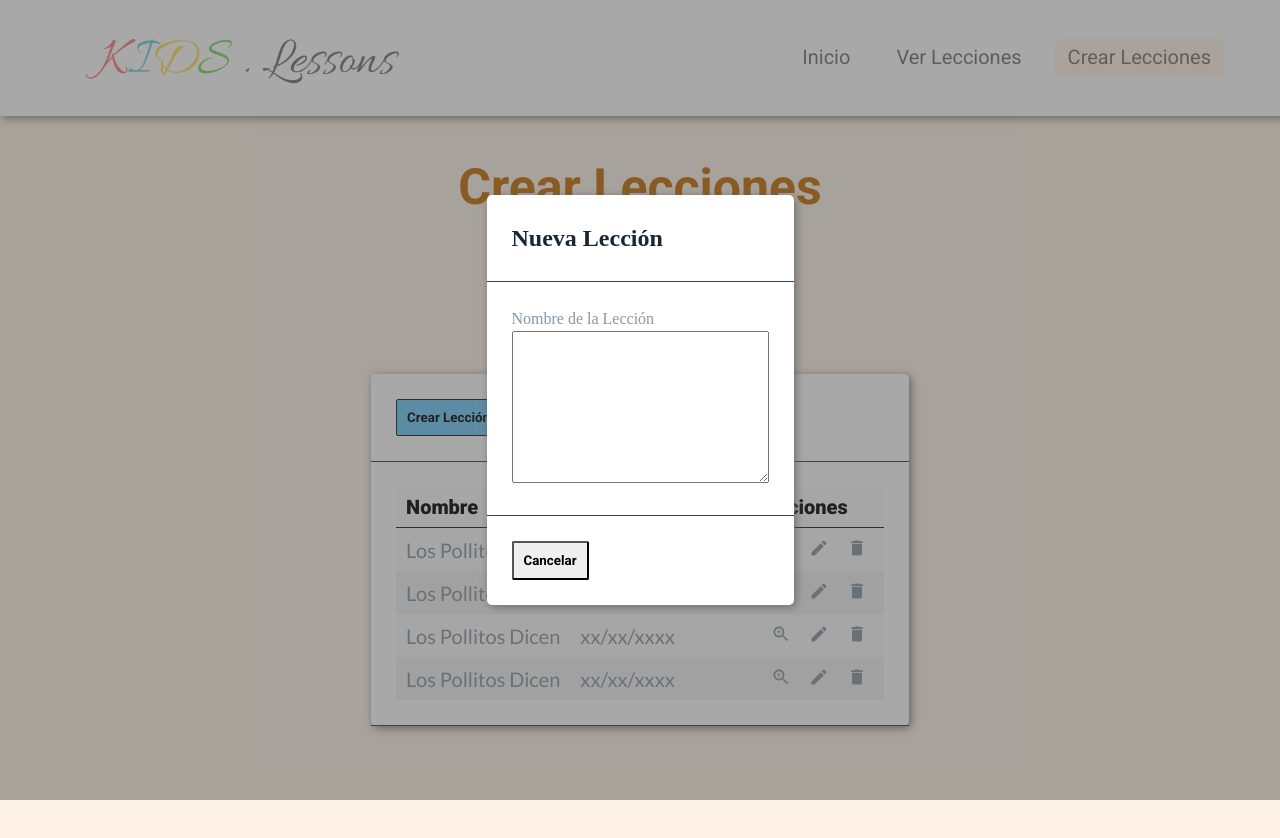
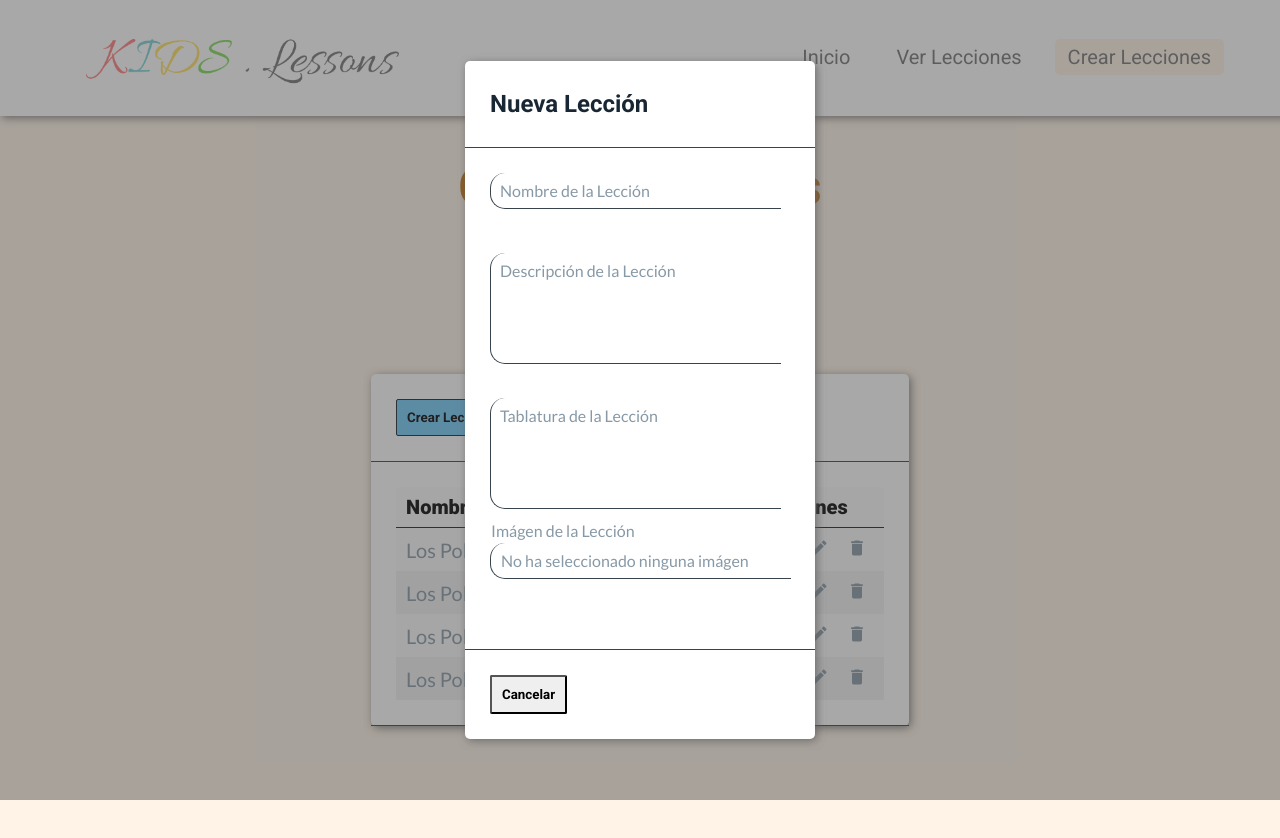
Before and after one commit to federicoalonso/gitTrucho, a website: page src/pages/crearLecciones/crearLecciones.html in a window 1280 px wide. Both pictures are taken after a click on the button "Crear Lección". Drawn offline with Linux system fonts and the light colour scheme.

Commit message:
formulario creacion lecciones

```diff
--- a/src/pages/crearLecciones/crearLecciones.html
+++ b/src/pages/crearLecciones/crearLecciones.html
@@ -96,10 +96,22 @@
             </div>
             <div class="card-body">
                 <div class="input-box">
+                    <input type="text" name="txt-nombre-leccion" id="txt-nombre-leccion" required>
                     <label for="txt-nombre-leccion">Nombre de la Lección</label>
-                    <input type="text" name="txt-nombre-leccion" id="txt-nombre-leccion">
                 </div>
-                <textarea name="" id="" cols="30" rows="10"></textarea>
+                <div class="input-box textarea">
+                    <textarea name="txt-descripcion-leccion" id="txt-descripcion-leccion" required></textarea>
+                    <label for="txt-descripcion-leccion">Descripción de la Lección</label>
+                </div>
+                <div class="input-box textarea">
+                    <textarea name="txt-tablatura-leccion" id="txt-tablatura-leccion" required></textarea>
+                    <label for="txt-tablatura-leccion">Tablatura de la Lección</label>
+                </div>
+                <div class="input-box files" id="imp-file">
+                    <input type="file" name="fil-img-leccion" id="fil-img-leccion">
+                    <label for="fil-img-leccion">Imágen de la Lección</label>
+                    <label id="imagen-seleccionada">No ha seleccionado ninguna imágen</label>
+                </div>
             </div>
             <div class="card-footer">
                 <button id="btn-ocultar-modal">Cancelar</button>
--- a/src/pages/crearLecciones/crearLecciones.js
+++ b/src/pages/crearLecciones/crearLecciones.js
@@ -1,5 +1,10 @@
 document.getElementById("btn-crear-leccion").addEventListener("click", mostrarModal);
 document.getElementById("btn-ocultar-modal").addEventListener("click", ocultarModal);
+document.getElementById("imp-file").addEventListener("click", seleccionarImagen);
+document.getElementById("fil-img-leccion").addEventListener("change", tomarImagen);
+
+const impSeleccionImg = document.getElementById("fil-img-leccion");
+const txtSeleccionImg = document.getElementById("imagen-seleccionada");
 
 function mostrarModal(){
     document.getElementById("modal").classList.add("visible");
@@ -8,3 +13,15 @@ function mostrarModal(){
 function ocultarModal(){
     document.getElementById("modal").classList.remove("visible");
 }
+
+function seleccionarImagen(){
+    impSeleccionImg.click();
+}
+
+function tomarImagen(){
+    if(impSeleccionImg.value){
+        txtSeleccionImg.innerHTML = impSeleccionImg.value.match(/[\/\\]([\w\d\s\.\-\(\)]+)$/)[1];
+    } else {
+        txtSeleccionImg.innerHTML = "No ha seleccionado ninguna imágen";
+    }
+}
--- a/src/sass/_colors.scss
+++ b/src/sass/_colors.scss
@@ -12,7 +12,7 @@ $font-dark: #000;
 $font-title-color: #c66f07;
 
 $border-primary: $primary;
-$border-light: #fff;
+$border-light: rgb(208, 208, 208);
 $border-grey: #38444d;
 $border-dark: $primary-dark;
 
--- a/src/sass/_layout.scss
+++ b/src/sass/_layout.scss
@@ -112,3 +112,17 @@ h1 {
 .m-auto{
     margin: auto;
 }
+
+::-webkit-scrollbar {
+    width: 8px;
+}
+
+::-webkit-scrollbar-thumb {
+    background: linear-gradient(transparent, rgb(0, 172, 149));
+    border-radius: 6px;
+}
+
+::-webkit-scrollbar-thumb:hover {
+    cursor: pointer !important;
+    background: linear-gradient(transparent, rgb(110, 0, 201));
+}
--- a/src/sass/components/_card.scss
+++ b/src/sass/components/_card.scss
@@ -6,6 +6,9 @@
         padding: 25px;
         border-bottom: 1px solid $border-grey;
     }
+    .card-title{
+        font-family: $font-title;
+    }
     .card-footer{
         padding: 25px;
     }
--- a/src/sass/components/_inputs.scss
+++ b/src/sass/components/_inputs.scss
@@ -2,16 +2,68 @@
     width: 100%;
     position: relative;
     color: $font-light;
+    min-height: 35px;
+    font-family: $font-text;
+    margin-bottom: 45px;
 
-    input {
+    input, textarea {
+        font-family: $font-text;
+        font-weight: 700;
+        letter-spacing: 1px;
         position: absolute;
         background-color: transparent;
-        width: 100%;
+        width: 90%;
         height: 100%;
         box-shadow: none;
         border: none;
+        border-bottom: 1px solid $border-grey;
+        border-left: 1px solid $border-grey;
+        border-radius: 15px 0 0 15px;
         outline: none;
         padding: 0 10px;
+        z-index: 1;
+        &:focus + label,
+        &:valid + label {
+            top: -30px;
+            left: 0;
+        }
+    }
 
+    &.textarea{
+        height: 100px;
     }
+
+    textarea{
+        padding-top: 10px;
+        resize: none;
+    }
+
+    &.files{
+        & + label {
+            top: -30px;
+            left: 0;
+        }
+        border-bottom: 1px solid $border-grey;
+        border-left: 1px solid $border-grey;
+        border-radius: 15px 0 0 15px;
+        &:hover{
+            cursor: pointer;
+        }
+    }
+
+    input[type="file"] {
+        display: none;
+    }
+
+    label {
+        position: absolute;
+        top: 0;
+        left: 10px;
+        line-height: 35px;
+        display: block;
+        transition: 0.5s;
+        pointer-events: none;
+    }
+
+
 }
--- a/src/sass/components/_modal.scss
+++ b/src/sass/components/_modal.scss
@@ -12,6 +12,9 @@
     transition: all 0.5s;
     .card{
         z-index: 1001;
+        min-width: 350px;
+        max-height: 90%;
+        overflow-y: scroll;
     }
     &.visible {
         transform: translateY(0px);
```
Also changed, not shown: src/css/stylesConfig.css.
